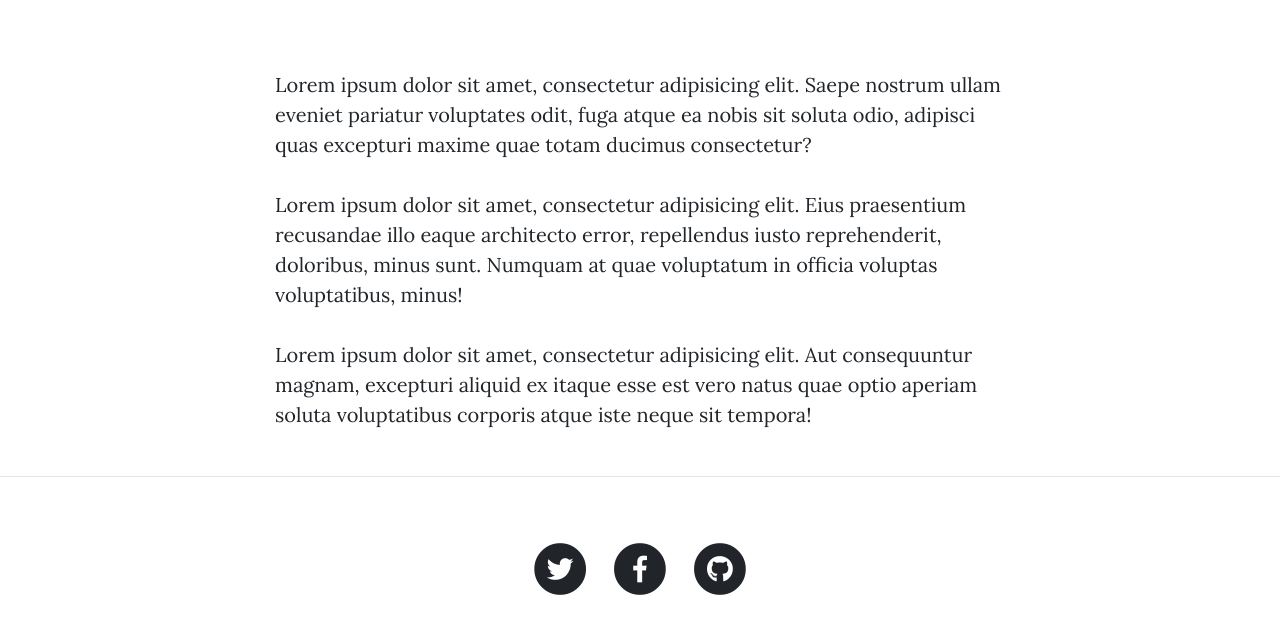
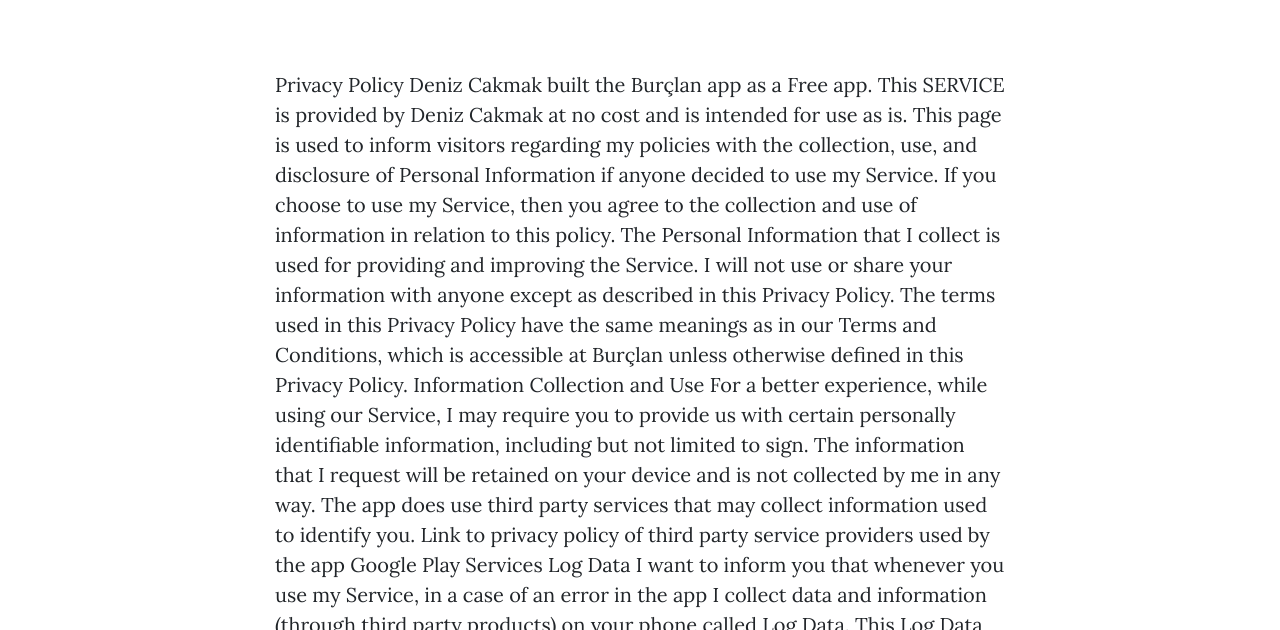
Before and after one commit to dnsdnz/dnsdnz.github.io, a website: page about.html in a window 1280 px wide. Shown: the part 542-1172 px from the top of the page. Drawn offline with nearby package versions, Linux system fonts and the light colour scheme.

Commit message:
Update about.html

```diff
--- a/about.html
+++ b/about.html
@@ -71,9 +71,68 @@
   <div class="container">
     <div class="row">
       <div class="col-lg-8 col-md-10 mx-auto">
-        <p>Lorem ipsum dolor sit amet, consectetur adipisicing elit. Saepe nostrum ullam eveniet pariatur voluptates odit, fuga atque ea nobis sit soluta odio, adipisci quas excepturi maxime quae totam ducimus consectetur?</p>
-        <p>Lorem ipsum dolor sit amet, consectetur adipisicing elit. Eius praesentium recusandae illo eaque architecto error, repellendus iusto reprehenderit, doloribus, minus sunt. Numquam at quae voluptatum in officia voluptas voluptatibus, minus!</p>
-        <p>Lorem ipsum dolor sit amet, consectetur adipisicing elit. Aut consequuntur magnam, excepturi aliquid ex itaque esse est vero natus quae optio aperiam soluta voluptatibus corporis atque iste neque sit tempora!</p>
+
+
+        <p>Privacy Policy
+
+Deniz Cakmak built the Burçlan app as a Free app. This SERVICE is provided by Deniz Cakmak at no cost and is intended for use as is.
+
+This page is used to inform visitors regarding my policies with the collection, use, and disclosure of Personal Information if anyone decided to use my Service.
+
+If you choose to use my Service, then you agree to the collection and use of information in relation to this policy. The Personal Information that I collect is used for providing and improving the Service. I will not use or share your information with anyone except as described in this Privacy Policy.
+
+The terms used in this Privacy Policy have the same meanings as in our Terms and Conditions, which is accessible at Burçlan unless otherwise defined in this Privacy Policy.
+
+Information Collection and Use
+
+For a better experience, while using our Service, I may require you to provide us with certain personally identifiable information, including but not limited to sign. The information that I request will be retained on your device and is not collected by me in any way.
+
+The app does use third party services that may collect information used to identify you.
+
+Link to privacy policy of third party service providers used by the app
+
+Google Play Services
+Log Data
+
+I want to inform you that whenever you use my Service, in a case of an error in the app I collect data and information (through third party products) on your phone called Log Data. This Log Data may include information such as your device Internet Protocol (“IP”) address, device name, operating system version, the configuration of the app when utilizing my Service, the time and date of your use of the Service, and other statistics.
+
+Cookies
+
+Cookies are files with a small amount of data that are commonly used as anonymous unique identifiers. These are sent to your browser from the websites that you visit and are stored on your device's internal memory.
+
+This Service does not use these “cookies” explicitly. However, the app may use third party code and libraries that use “cookies” to collect information and improve their services. You have the option to either accept or refuse these cookies and know when a cookie is being sent to your device. If you choose to refuse our cookies, you may not be able to use some portions of this Service.
+
+Service Providers
+
+I may employ third-party companies and individuals due to the following reasons:
+
+To facilitate our Service;
+To provide the Service on our behalf;
+To perform Service-related services; or
+To assist us in analyzing how our Service is used.
+I want to inform users of this Service that these third parties have access to your Personal Information. The reason is to perform the tasks assigned to them on our behalf. However, they are obligated not to disclose or use the information for any other purpose.
+
+Security
+
+I value your trust in providing us your Personal Information, thus we are striving to use commercially acceptable means of protecting it. But remember that no method of transmission over the internet, or method of electronic storage is 100% secure and reliable, and I cannot guarantee its absolute security.
+
+Links to Other Sites
+
+This Service may contain links to other sites. If you click on a third-party link, you will be directed to that site. Note that these external sites are not operated by me. Therefore, I strongly advise you to review the Privacy Policy of these websites. I have no control over and assume no responsibility for the content, privacy policies, or practices of any third-party sites or services.
+
+Children’s Privacy
+
+These Services do not address anyone under the age of 13. I do not knowingly collect personally identifiable information from children under 13. In the case I discover that a child under 13 has provided me with personal information, I immediately delete this from our servers. If you are a parent or guardian and you are aware that your child has provided us with personal information, please contact me so that I will be able to do necessary actions.
+
+Changes to This Privacy Policy
+
+I may update our Privacy Policy from time to time. Thus, you are advised to review this page periodically for any changes. I will notify you of any changes by posting the new Privacy Policy on this page. These changes are effective immediately after they are posted on this page.
+
+Contact Us
+
+If you have any questions or suggestions about my Privacy Policy, do not hesitate to contact me at denis1.0@icloud.com.
+
+This privacy policy page was created at privacypolicytemplate.net and modified/generated by App Privacy Policy Generator</p>
       </div>
     </div>
   </div>
```
